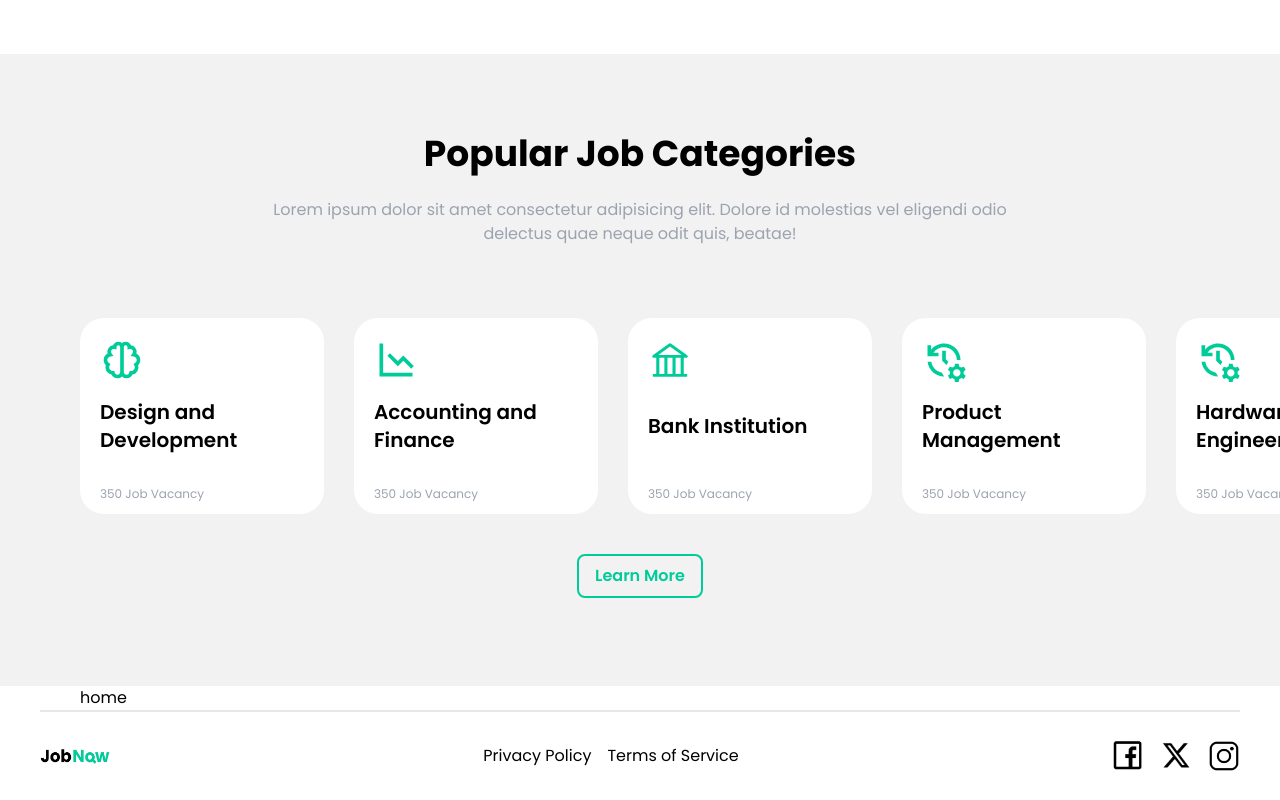
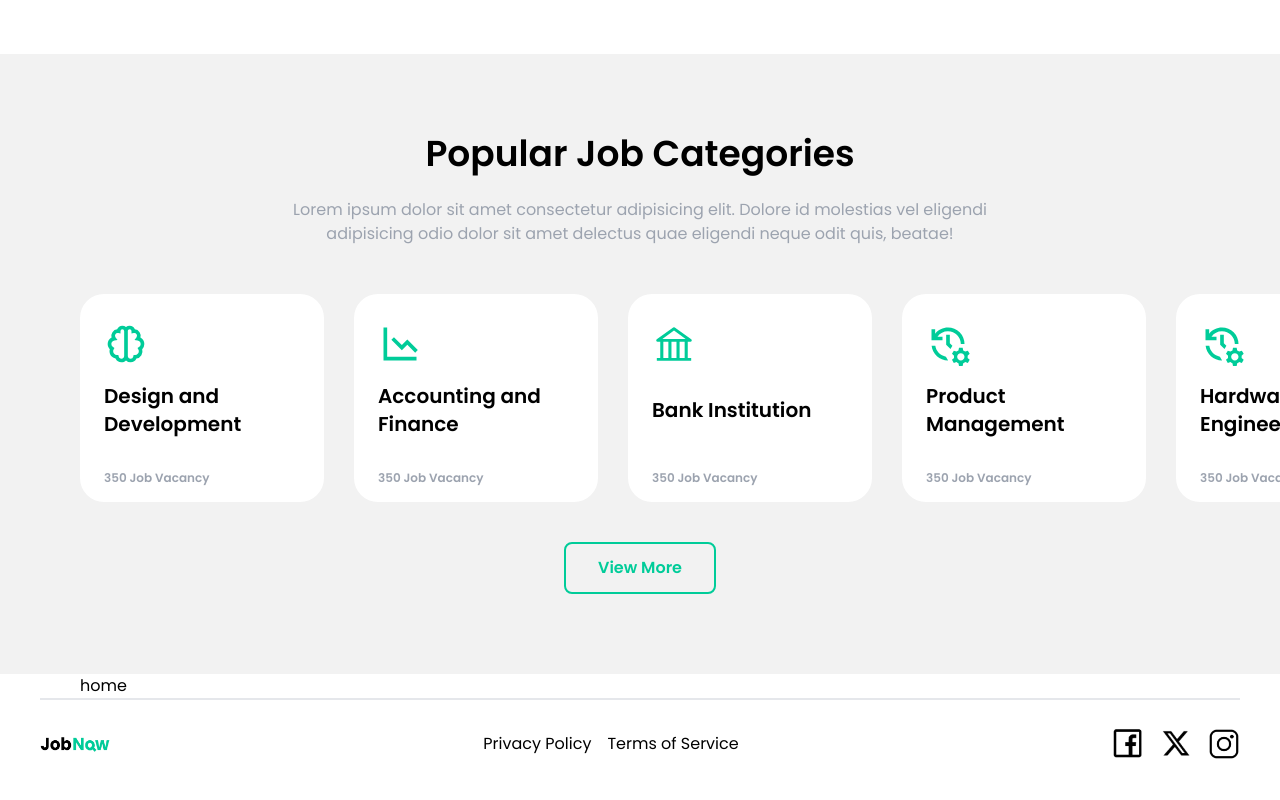
Before and after one commit to kalaounmohamad/Job-search-website, a Next.js app: page / in a window 1280 px wide. Shown: the part 1750-2550 px from the top of the page. Built offline with nearby package versions, Linux system fonts and the light colour scheme.

Commit message:
Class for buttons

```diff
--- a/app/components/HowItWorksSection/Help.js
+++ b/app/components/HowItWorksSection/Help.js
@@ -16,7 +16,7 @@ export default function Help() {
           nemo in, quidem architecto iste fugit? sapiente consequuntur est
           consectetur adipisicing Similique nemo in.
         </p>
-        <button className="bg-transparent hover:bg-primary text-primary font-semibold hover:text-white py-3 px-7 border-2 border-primary hover:border-transparent rounded-lg md:whitespace-nowrap order-1 md:order-none">
+        <button className="bg-transparent hover:bg-primary text-primary font-semibold hover:text-white py-3 px-7 border-2 border-primary hover:border-transparent rounded-lg md:whitespace-nowrap">
           Learn More
         </button>
       </div>
--- a/app/components/HowItWorksSection/LearnMore.js
+++ b/app/components/HowItWorksSection/LearnMore.js
@@ -11,7 +11,7 @@ export default function LearnMore() {
           repellendus quas molestiae, atque itaque nobis assumenda? Placeat
           similique cupiditate nisi exercitationem soluta!
         </p>
-        <button class="bg-transparent hover:bg-primary text-primary font-semibold hover:text-white py-3 px-8 border-2 border-primary hover:border-transparent rounded-lg md:whitespace-nowrap order-1 md:order-none self-start">
+        <button class="regular-button order-1 md:order-none self-start">
           Learn More
         </button>
         <div className="px-10 md:px-0">
--- a/app/components/JobCategories/JobCategories.js
+++ b/app/components/JobCategories/JobCategories.js
@@ -4,11 +4,12 @@ import SwiperComponent from "./SwiperComponent";
 export default function JobCategories() {
   return (
     <div className="max-w-screen-2xl mx-auto w-full 2xl:px-20">
-      <div className="text-center flex flex-col gap-6 w-2/3 mx-auto pb-6">
-        <h1 className="text-4xl">Popular Job Categories</h1>
+      <div className="text-center flex flex-col gap-6 w-2/3 mx-auto mb-8 sm:mb-12">
+        <h1 className="text-4xl font-semibold">Popular Job Categories</h1>
         <p className="text-gray-400">
           Lorem ipsum dolor sit amet consectetur adipisicing elit. Dolore id
-          molestias vel eligendi odio delectus quae neque odit quis, beatae!
+          molestias vel eligendi adipisicing odio dolor sit amet delectus quae
+          eligendi neque odit quis, beatae!
         </p>
       </div>
       <div>
--- a/app/components/JobCategories/SwiperComponent.js
+++ b/app/components/JobCategories/SwiperComponent.js
@@ -147,7 +147,7 @@ export default function SwiperComponent() {
     },
   ];
   return (
-    <div className="justify-center items-center text-center py-12">
+    <div className="justify-center items-center text-center pb-10">
       <div
         className="flex flex-row justify-between "
         style={{ marginRight: "-60vw" }}
@@ -181,11 +181,11 @@ export default function SwiperComponent() {
             <SwiperSlide key={index}>
               <div
                 key={index}
-                className="bg-white rounded-3xl text-left p-5 pb-3 h-full flex flex-col justify-between group hover:bg-[#00cc99] hover:text-white "
+                className="bg-white rounded-3xl text-left pt-7 px-6 pb-4 h-full flex flex-col justify-between group hover:bg-[#00cc99] hover:text-white "
               >
                 {card.icon}
                 <h2 className="text-xl  font-semibold mb-8">{card.title}</h2>
-                <p className="text-gray-400 group-hover:text-white text-xs">
+                <p className="text-gray-400 group-hover:text-white text-xs font-semibold">
                   {card.description}
                 </p>
               </div>
@@ -193,9 +193,7 @@ export default function SwiperComponent() {
           ))}
         </Swiper>
       </div>
-      <button class="bg-transparent my-10 hover:bg-primary text-primary font-semibold hover:text-white py-2 px-4 border-2 border-primary hover:border-transparent rounded-lg md:whitespace-nowrap order-1 md:order-none">
-        Learn More
-      </button>
+      <button class="regular-button my-10">View More</button>
     </div>
   );
 }
--- a/app/globals.scss
+++ b/app/globals.scss
@@ -30,6 +30,10 @@ li{
     @apply hover:opacity-50;
 }
 
+.regular-button{
+  @apply bg-transparent hover:bg-primary text-primary font-semibold hover:text-white py-3 px-8 border-2 border-primary hover:border-transparent rounded-lg md:whitespace-nowrap;
+}
+
 @layer utilities {
     .placeholder-black::placeholder {
       color: black;
```
